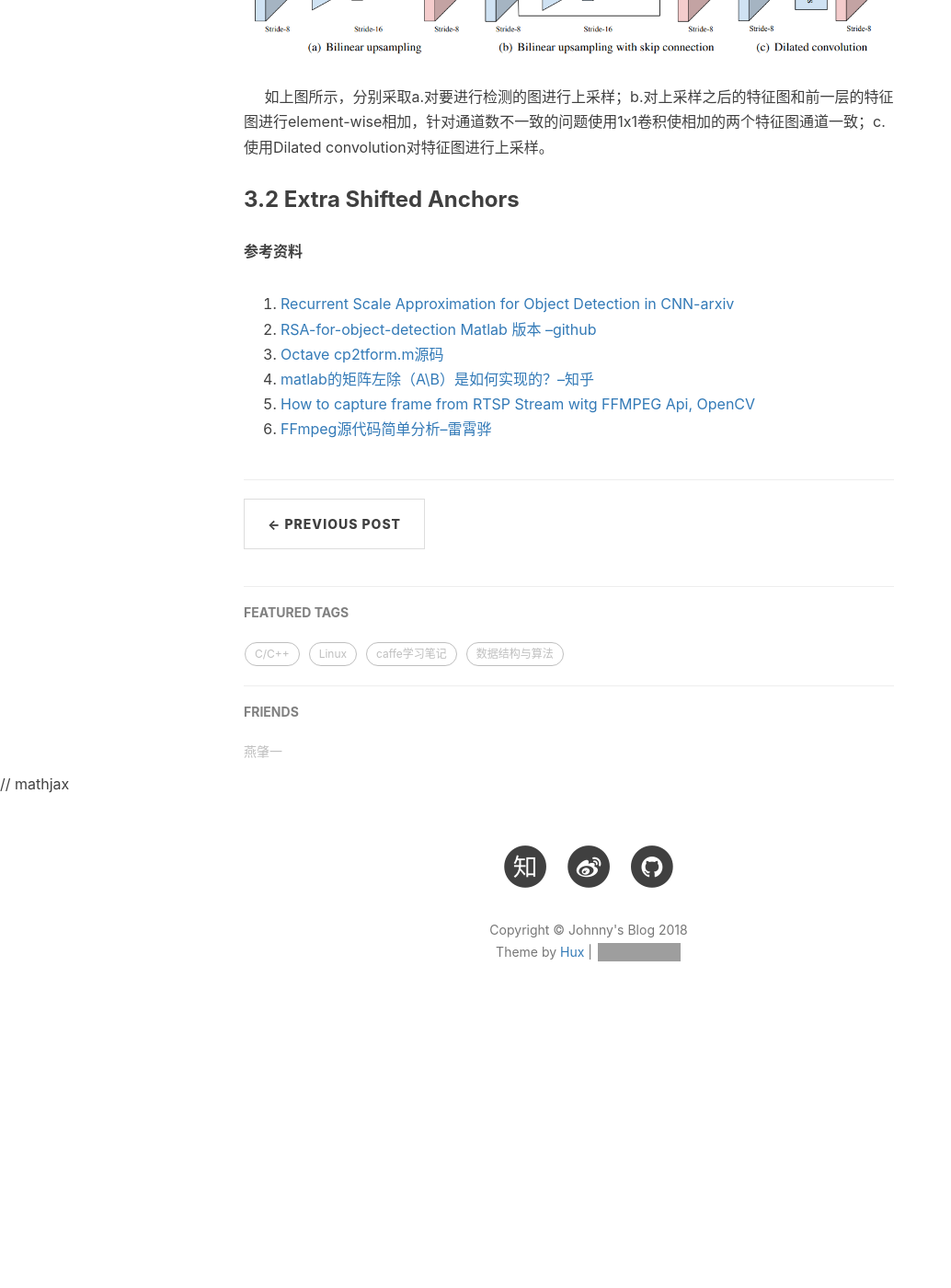
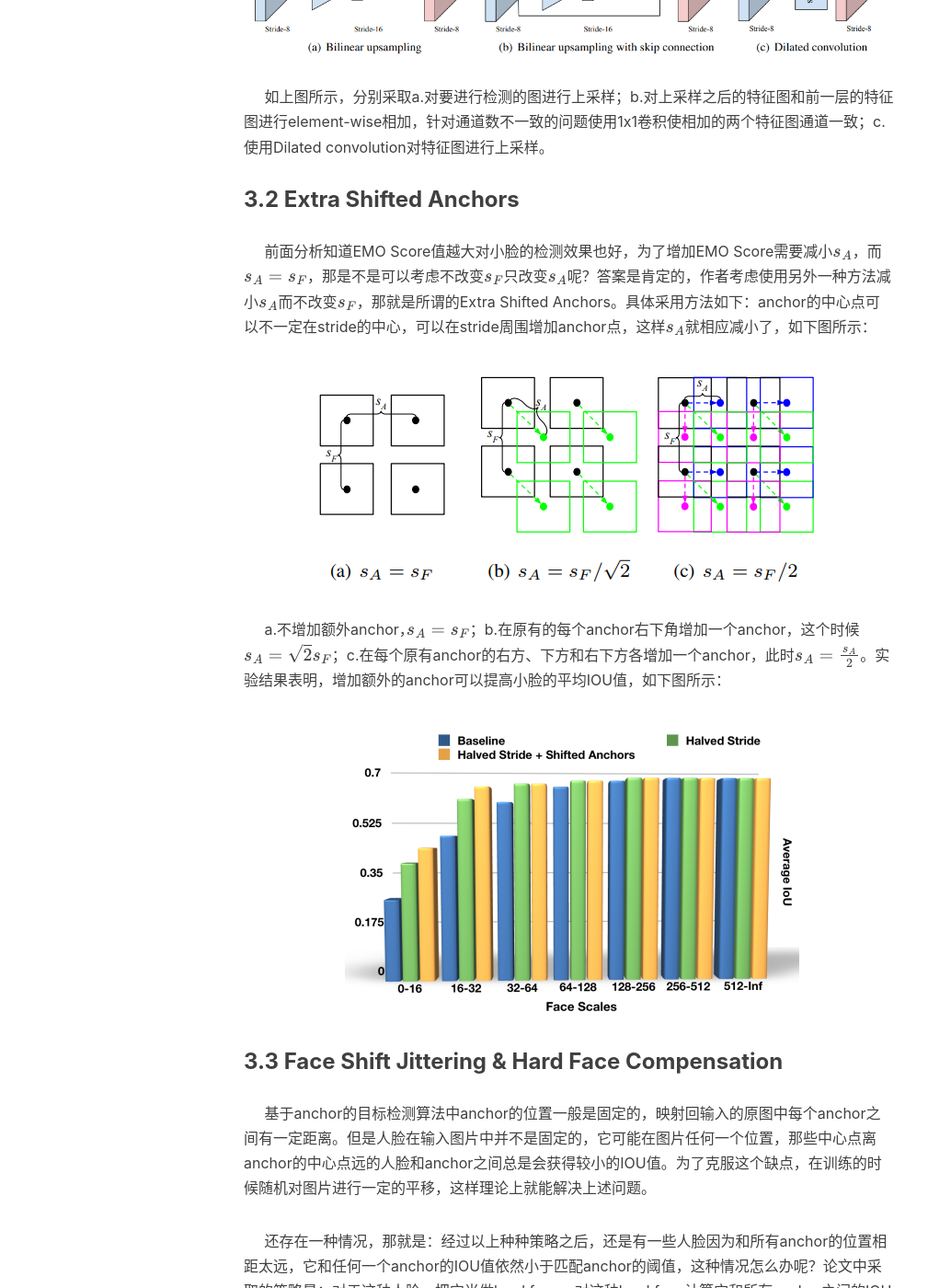
Before and after one commit to QiangXie/QiangXie.github.io, a Jekyll site: the page built from _posts/2018-3-26-Seeing-Small-Faces.markdown, in a window 1280 px wide and 1400 px high, scrolled down 4299 px. Shown: the whole window at 92% size, without its empty margins (0-1034 px from the left). Built offline with Jekyll 4.4.1, drawn with Linux system fonts in a browser that asks for light colours; nearby versions of some CDN libraries; formulas are drawn with MathJax 3; comment, search, counter and statistics services are not loaded; before the commit the page ends 5438 px from its top, so only the background shows below that; some of the changed text lies outside the part shown; grey boxes are pictures that could not be loaded.

Commit message:
fix post seeing small faces

```diff
--- a/_posts/2018-3-26-Seeing-Small-Faces.markdown
+++ b/_posts/2018-3-26-Seeing-Small-Faces.markdown
@@ -67,25 +67,28 @@ $$ EMO=\int ^{\frac{s_{A}}{2}}_{0}\int ^{\frac{s_{A}}{2}}_{0}\left(\frac{2}{sA}\
 
 ### 3.2 Extra Shifted Anchors ###
 
+&#160; &#160; &#160;前面分析知道EMO Score值越大对小脸的检测效果也好，为了增加EMO Score需要减小\\(s_{A}\\)，而\\(s_{A}=s_{F}\\)，那是不是可以考虑不改变\\(s_{F}\\)只改变\\(s_{A}\\)呢？答案是肯定的，作者考虑使用另外一种方法减小\\(s_{A}\\)而不改变\\(s_{F}\\)，那就是所谓的Extra Shifted Anchors。具体采用方法如下：anchor的中心点可以不一定在stride的中心，可以在stride周围增加anchor点，这样\\(s_{A}\\)就相应减小了，如下图所示：
 
+![java-javascript](/img/in-post/seeing-small-faces/increase-anchor.png)
+
+&#160; &#160; &#160;a.不增加额外anchor，\\(s_{A}=s_{F}\\)；b.在原有的每个anchor右下角增加一个anchor，这个时候\\(s_{A} =\sqrt{2} s_{F}\\)；c.在每个原有anchor的右方、下方和右下方各增加一个anchor，此时\\(s_{A} =\frac{s_{A}}{2}\\)。实验结果表明，增加额外的anchor可以提高小脸的平均IOU值，如下图所示：
+
+![java-javascript](/img/in-post/seeing-small-faces/increase_anchor_result.png)
+
+### 3.3 Face Shift Jittering & Hard Face Compensation ###
+
+&#160; &#160; &#160;基于anchor的目标检测算法中anchor的位置一般是固定的，映射回输入的原图中每个anchor之间有一定距离。但是人脸在输入图片中并不是固定的，它可能在图片任何一个位置，那些中心点离anchor的中心点远的人脸和anchor之间总是会获得较小的IOU值。为了克服这个缺点，在训练的时候随机对图片进行一定的平移，这样理论上就能解决上述问题。
+
+&#160; &#160; &#160;还存在一种情况，那就是：经过以上种种策略之后，还是有一些人脸因为和所有anchor的位置相距太远，它和任何一个anchor的IOU值依然小于匹配anchor的阈值，这种情况怎么办呢？论文中采取的策略是：对于这种人脸，把它当做hard face，对这种hard face计算它和所有anchor之间的IOU值，然后进行排序，选取IOU最高的N个anchor都认为和这个hard face匹配上了，N值在后续实验中确定。
+
+&#160; &#160; &#160;实验结果证明经过上述策略改进之后的算法确实对小脸检测的准确率有很大提升，这些策略对于目标检测算法的设计具有借鉴意义。
 
 **参考资料**
 
 
- 1. [Recurrent Scale Approximation for Object Detection in CNN-arxiv][1]
- 2. [RSA-for-object-detection Matlab 版本 --github][2]
- 3. [Octave cp2tform.m源码][3]
- 4. [matlab的矩阵左除（A\B）是如何实现的？--知乎][4]
- 5. [How to capture frame from RTSP Stream witg FFMPEG Api, OpenCV][5]
- 6. [FFmpeg源代码简单分析--雷霄骅][6]
+ 1. [arxiv：Seeing Small Faces from Robust Anchor's Perspective][1]
 
 
 
 
-  [1]: https://arxiv.org/pdf/1707.09531.pdf
-  [2]: https://github.com/sciencefans/RSA-for-object-detection
-  [3]: https://sourceforge.net/p/octave/image/ci/default/tree/inst/cp2tform.m#l121
-  [4]: https://www.zhihu.com/question/25036509
-  [5]: http://hasanaga.info/tag/ffmpeg-avframe-to-opencv-mat/
-  [6]: http://blog.csdn.net/leixiaohua1020/article/details/44064715
-  [7]: https://github.com/QiangXie/FFmpeg-Decoder-Linux
+  [1]: https://arxiv.org/abs/1802.09058v1
```
Also changed, not shown: img/in-post/seeing-small-faces/increase-anchor.png (added), img/in-post/seeing-small-faces/increase_anchor_result.png (added).
